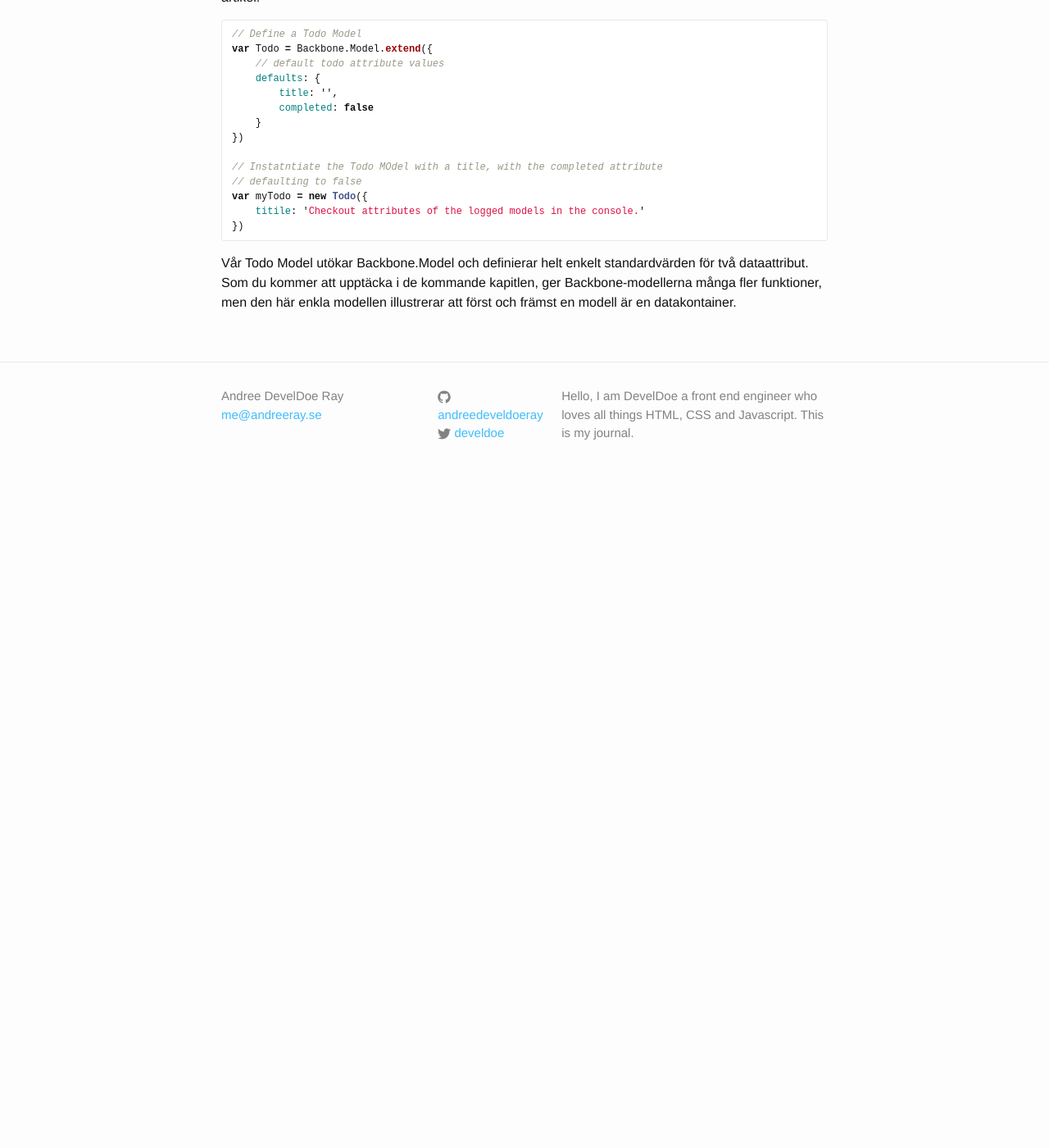
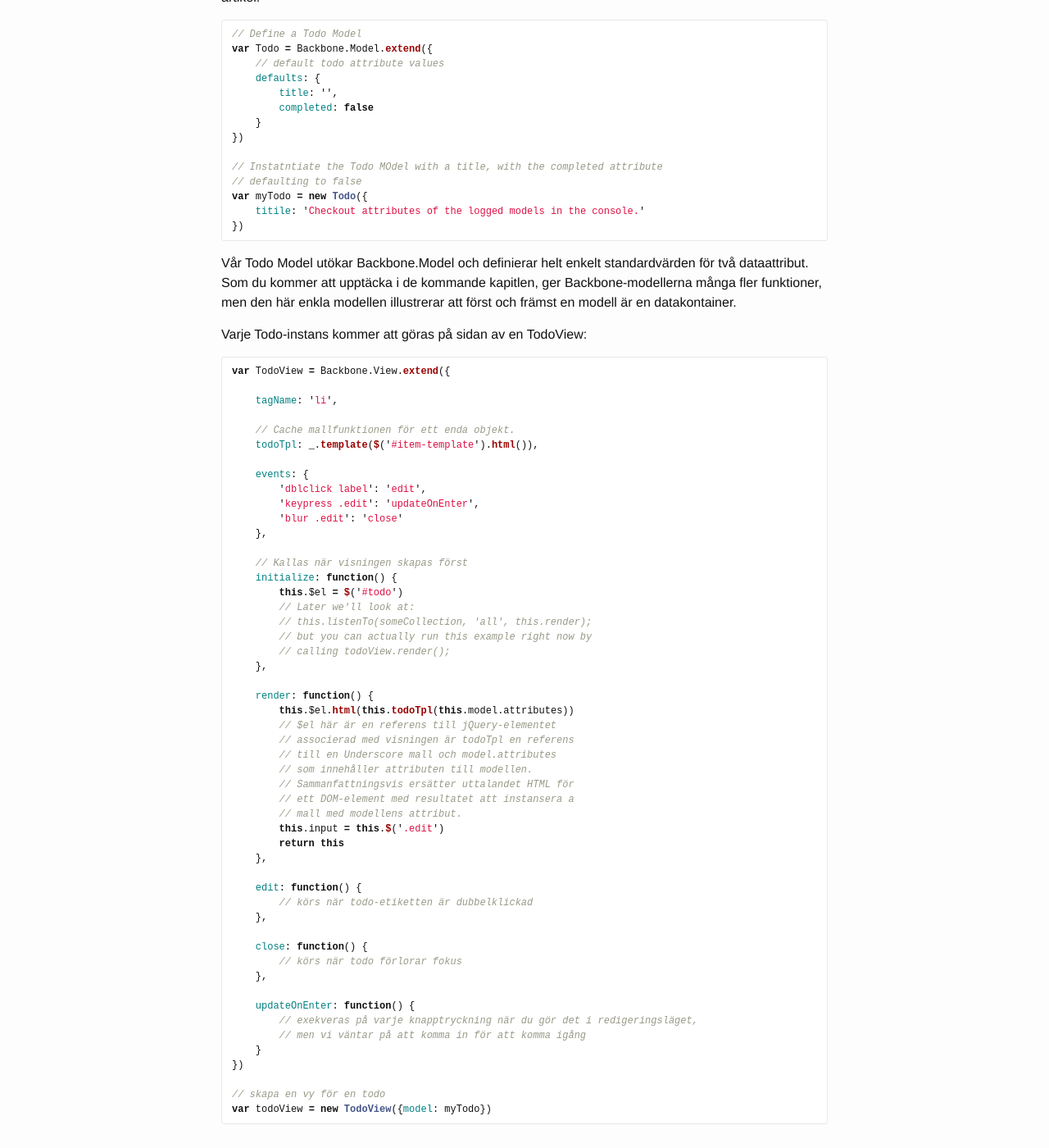
Before and after one commit to develdoe/develdoe.github.io, a Jekyll site: the page built from _posts/2017-10-24-backbonejs-client-side-mvc-style.md, in a window 1280 px wide and 1400 px high, scrolled down 884 px. Shown: the whole window at 82% size. Built offline with Jekyll 4.4.1, drawn with Linux system fonts in a browser that asks for light colours; before the commit the page ends 1484 px from its top, so only the background shows below that.

Commit message:
Update 2017-10-24-backbonejs-client-side-mvc-style.md

````diff
--- a/_posts/2017-10-24-backbonejs-client-side-mvc-style.md
+++ b/_posts/2017-10-24-backbonejs-client-side-mvc-style.md
@@ -54,3 +54,59 @@
 ```
 
 Vår Todo Model utökar Backbone.Model och definierar helt enkelt standardvärden för två dataattribut. Som du kommer att upptäcka i de kommande kapitlen, ger Backbone-modellerna många fler funktioner, men den här enkla modellen illustrerar att först och främst en modell är en datakontainer.
+
+Varje Todo-instans kommer att göras på sidan av en TodoView:
+
+```js
+var TodoView = Backbone.View.extend({
+
+    tagName: 'li',
+
+    // Cache mallfunktionen för ett enda objekt.
+    todoTpl: _.template($('#item-template').html()),
+
+    events: {
+        'dblclick label': 'edit',
+        'keypress .edit': 'updateOnEnter',
+        'blur .edit': 'close'
+    },
+
+    // Kallas när visningen skapas först
+    initialize: function() {
+        this.$el = $('#todo')
+        // Later we'll look at:
+        // this.listenTo(someCollection, 'all', this.render);
+        // but you can actually run this example right now by
+        // calling todoView.render();
+    },
+
+    render: function() {
+        this.$el.html(this.todoTpl(this.model.attributes))
+        // $el här är en referens till jQuery-elementet
+        // associerad med visningen är todoTpl en referens
+        // till en Underscore mall och model.attributes
+        // som innehåller attributen till modellen.
+        // Sammanfattningsvis ersätter uttalandet HTML för
+        // ett DOM-element med resultatet att instansera a
+        // mall med modellens attribut.
+        this.input = this.$('.edit')
+        return this
+    },
+
+    edit: function() {
+        // körs när todo-etiketten är dubbelklickad
+    },
+
+    close: function() {
+        // körs när todo förlorar fokus
+    },
+
+    updateOnEnter: function() {
+        // exekveras på varje knapptryckning när du gör det i redigeringsläget,
+        // men vi väntar på att komma in för att komma igång
+    }
+})
+
+// skapa en vy för en todo
+var todoView = new TodoView({model: myTodo})
+```
````
